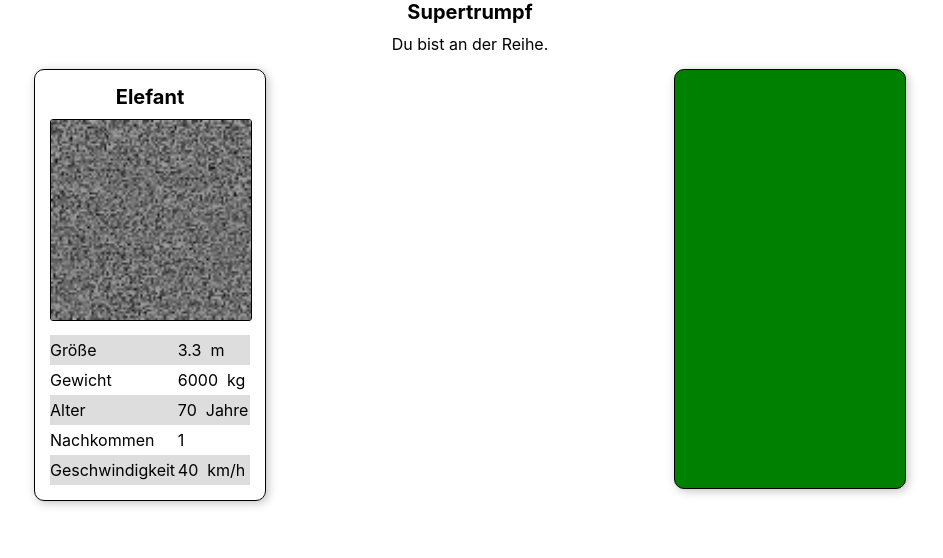
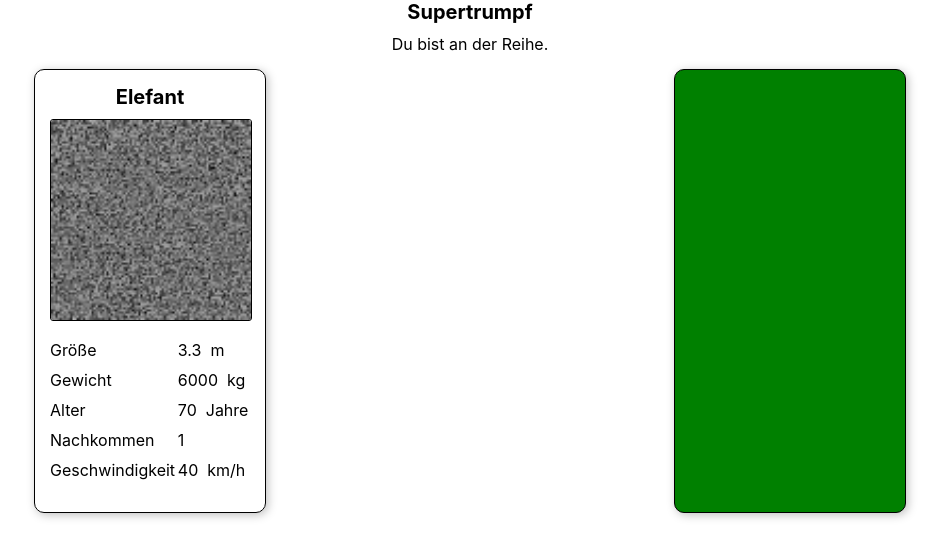
Before and after one commit to FSoprano/supertrumpf, a React (Create React App) app: page / in a window 1280 px wide. Shown: the top 558 px of the page, without its empty margins (170-1113 px from the left). Built offline with nearby package versions, Linux system fonts and the light colour scheme.

Commit message:
3.7.1 Eigenschaft anzeigen und 3.7.2 Karte des Gegners aufdecken

```diff
--- a/package.json
+++ b/package.json
@@ -6,6 +6,7 @@
     "@testing-library/jest-dom": "^5.11.4",
     "@testing-library/react": "^11.1.0",
     "@testing-library/user-event": "^12.1.10",
+    "immutability-helper": "^3.1.1",
     "prop-types": "^15.7.2",
     "react": "^17.0.1",
     "react-dom": "^17.0.1",
--- a/src/Card.css
+++ b/src/Card.css
@@ -14,7 +14,7 @@ h1 {
 }
 
 .back {
-    height: 388px;
+    height: 412px;
     background-color: green;
 }
 
@@ -27,8 +27,8 @@ td {
     padding: 5px 0;
 }
 
-tr:nth-child(2n -1) {
-    background-color: #ddd;
+tr:nth-child(2n -1).active, .active {
+    background-color: yellow;
 }
 
 img {
--- a/src/Card.jsx
+++ b/src/Card.jsx
@@ -3,14 +3,14 @@ import PropTypes from 'prop-types';
 import './Card.css';
 import Animal from './Animal';
 
-export default function Card({ animal, uncovered }) {
+export default function Card({ animal, uncovered, onSelectProperty,
+  selectedProperty}) {
   Card.propTypes = {
     uncovered: PropTypes.bool.isRequired,
     animal: PropTypes.instanceOf(Animal).isRequired,
+    onSelectProperty: PropTypes.func,
+    selectedProperty: PropTypes.string,
   };
-  function handleClick(event, prop) {
-    console.log(`${prop} clicked, ${event}`);
-    }
   const front = (
     <div className="card">
       <h1>{animal.name ? animal.name : 'Unbekannt'}</h1>
@@ -33,7 +33,8 @@ export default function Card({ animal, uncovered }) {
             const animalProperty = Animal.properties[property];
             return (
               <tr key={property}
-               onClick={evnt => handleClick(evnt, property)} >
+                className={selectedProperty === property ? 'active' : ''}
+                onClick={() => {onSelectProperty(property)}} >
                 <td>{animalProperty.label}</td>
                 <td>
                   {animal[property]} &nbsp;
--- a/src/Game.jsx
+++ b/src/Game.jsx
@@ -1,5 +1,6 @@
 import * as React from 'react';
 import PropTypes from 'prop-types';
+import update from 'immutability-helper';
 import Card from './Card';
 import Animal from './Animal';
 import './Game.css';
@@ -14,12 +15,22 @@ export default class Game extends React.Component {
   // Der State kann inzwischen auch außerhalb des contructors gesetzt
   // werden.
   state = {
+      computerUncovered: false,
+      selectedProperty: '',
       playersTurn:true,
       player: [new Animal('Elefant', 'placeholder.png', 3.3, 6000, 70, 1, 40)],
-      computer: [new Animal('Nashorn', 'placeholder.png', 1, 9, 2300, 50, 1, 50)],
-      }
+      computer: [new Animal('Nashorn', 'placeholder.png', 1, 2300, 50, 1, 50)],
+      };
+  getSelectPropertyHandler() {
+    return property => this.setState((state) =>
+      update(state, { selectedProperty: { $set: property},
+                      computerUncovered: { $set: true}
+                    }),
+      );
+  }
   render() {
-    const { playersTurn, player, computer } = this.state;
+    const { playersTurn, player, computer, selectedProperty,
+             computerUncovered } = this.state;
     return (
       <div>
         <h1>{this.props.title}</h1>
@@ -27,8 +38,15 @@ export default class Game extends React.Component {
           {playersTurn ? 'Du bist' : 'Der Computer ist'} an der Reihe.
         </div>
         <div className="cards">
-          <Card animal={player[0]} uncovered={playersTurn} />
-          <Card animal={computer[0]} uncovered={!playersTurn} />
+          <Card
+            animal={player[0]}
+            uncovered={true}
+            selectedProperty={selectedProperty}
+            onSelectProperty={this.getSelectPropertyHandler() } />
+          <Card
+            animal={computer[0]}
+            uncovered={computerUncovered}
+            selectedProperty={selectedProperty}/>
         </div>
       </div>
     );
```
Also changed, not shown: 1 other file (tests, documents, lock files or other folders).
